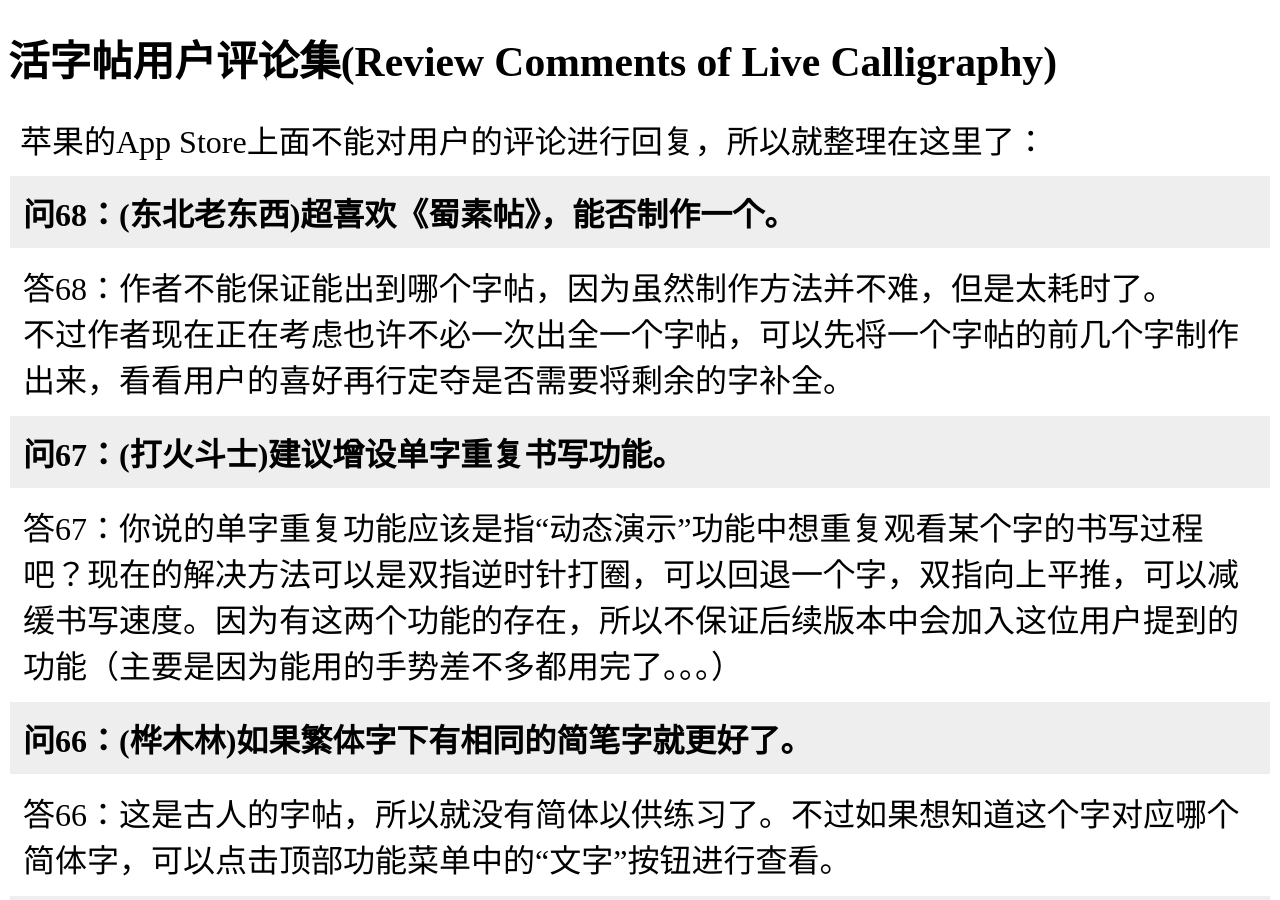
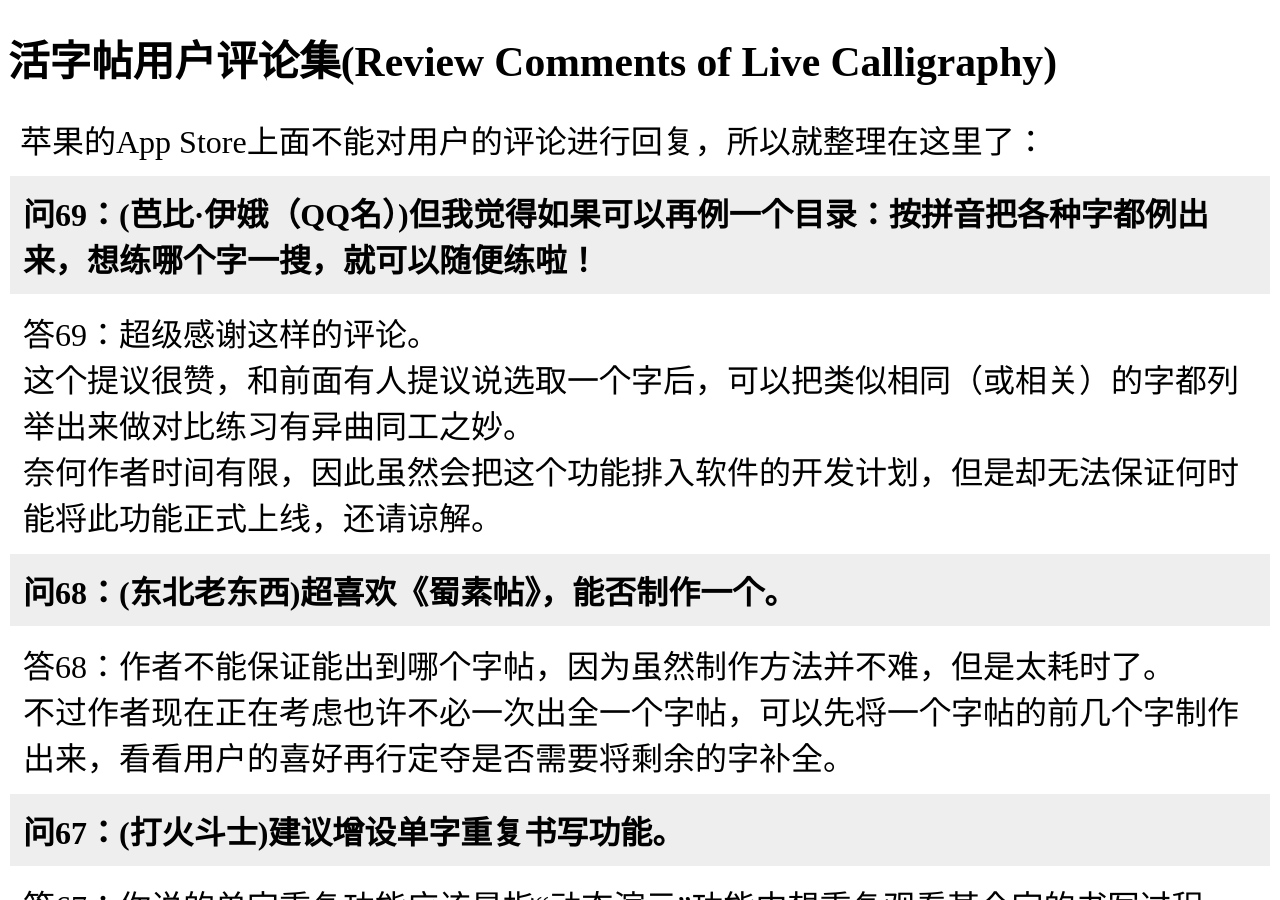
Before and after one commit to shengzhe/livecalligraphy, a Jekyll site: the page built from _posts/2012-08-31-LiveCalligraphyQA.html, in a window 1280 px wide and 900 px high. Built offline with Jekyll 4.4.1, drawn with Linux system fonts in a browser that asks for light colours; Markdown is read by kramdown in place of the engine named in the settings.

Commit message:
Update 2012-08-31-LiveCalligraphyQA.html

```diff
--- a/_posts/2012-08-31-LiveCalligraphyQA.html
+++ b/_posts/2012-08-31-LiveCalligraphyQA.html
@@ -6,6 +6,15 @@ title: 活字帖用户评论集(Review Comments of Live Calligraphy)
 <p>苹果的App Store上面不能对用户的评论进行回复，所以就整理在这里了：</p>
 
 <table>
+
+<tr align="left" bgcolor="#EEEEEE"> <th> <p>
+问69：(芭比·伊娥（QQ名）)但我觉得如果可以再例一个目录：按拼音把各种字都例出来，想练哪个字一搜，就可以随便练啦！
+  </p> </th> </tr>
+  <tr> <td> <p>
+答69：超级感谢这样的评论。</br>
+这个提议很赞，和前面有人提议说选取一个字后，可以把类似相同（或相关）的字都列举出来做对比练习有异曲同工之妙。</br>
+奈何作者时间有限，因此虽然会把这个功能排入软件的开发计划，但是却无法保证何时能将此功能正式上线，还请谅解。
+</p> </td> </tr>
 
 <tr align="left" bgcolor="#EEEEEE"> <th> <p>
 问68：(东北老东西)超喜欢《蜀素帖》，能否制作一个。
```
